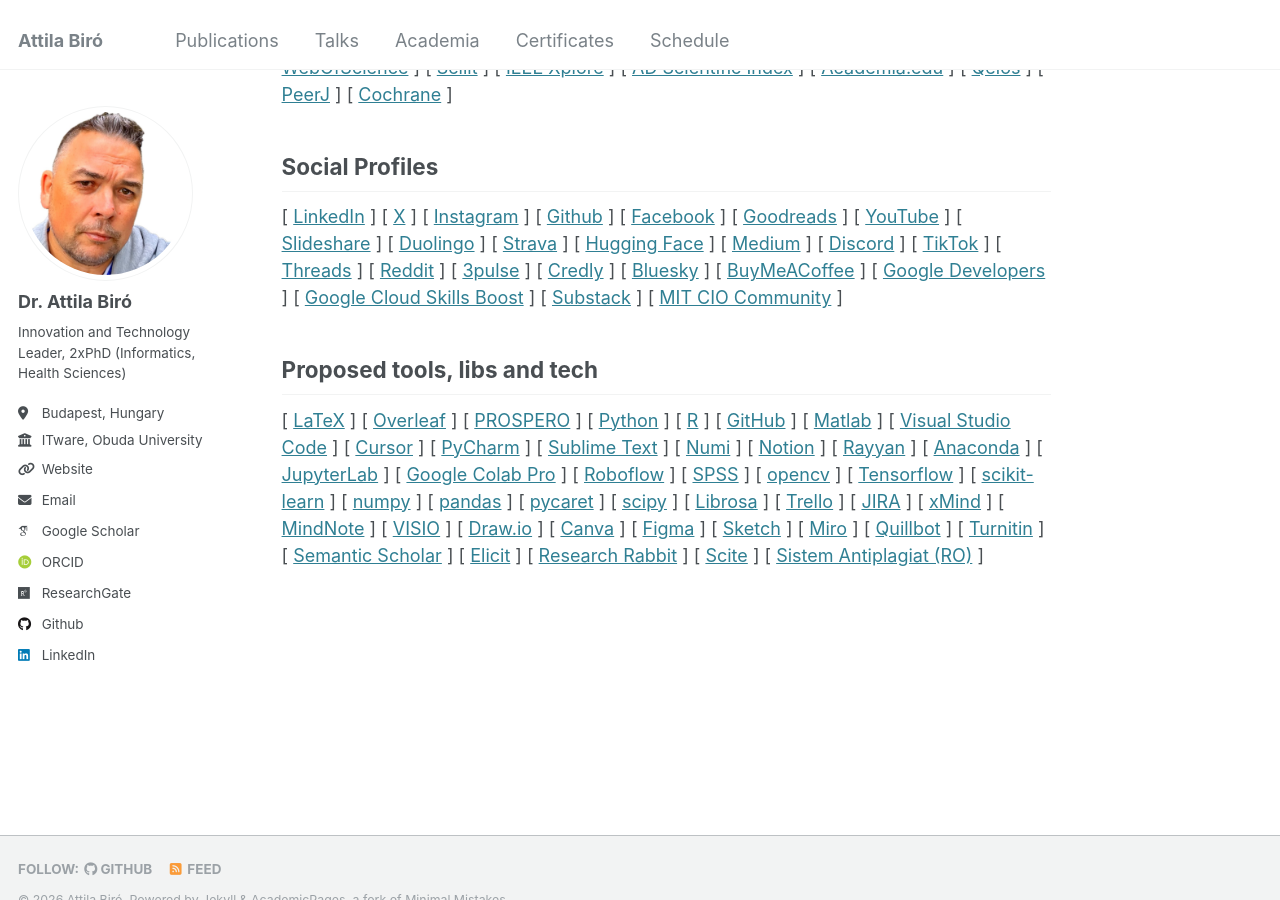
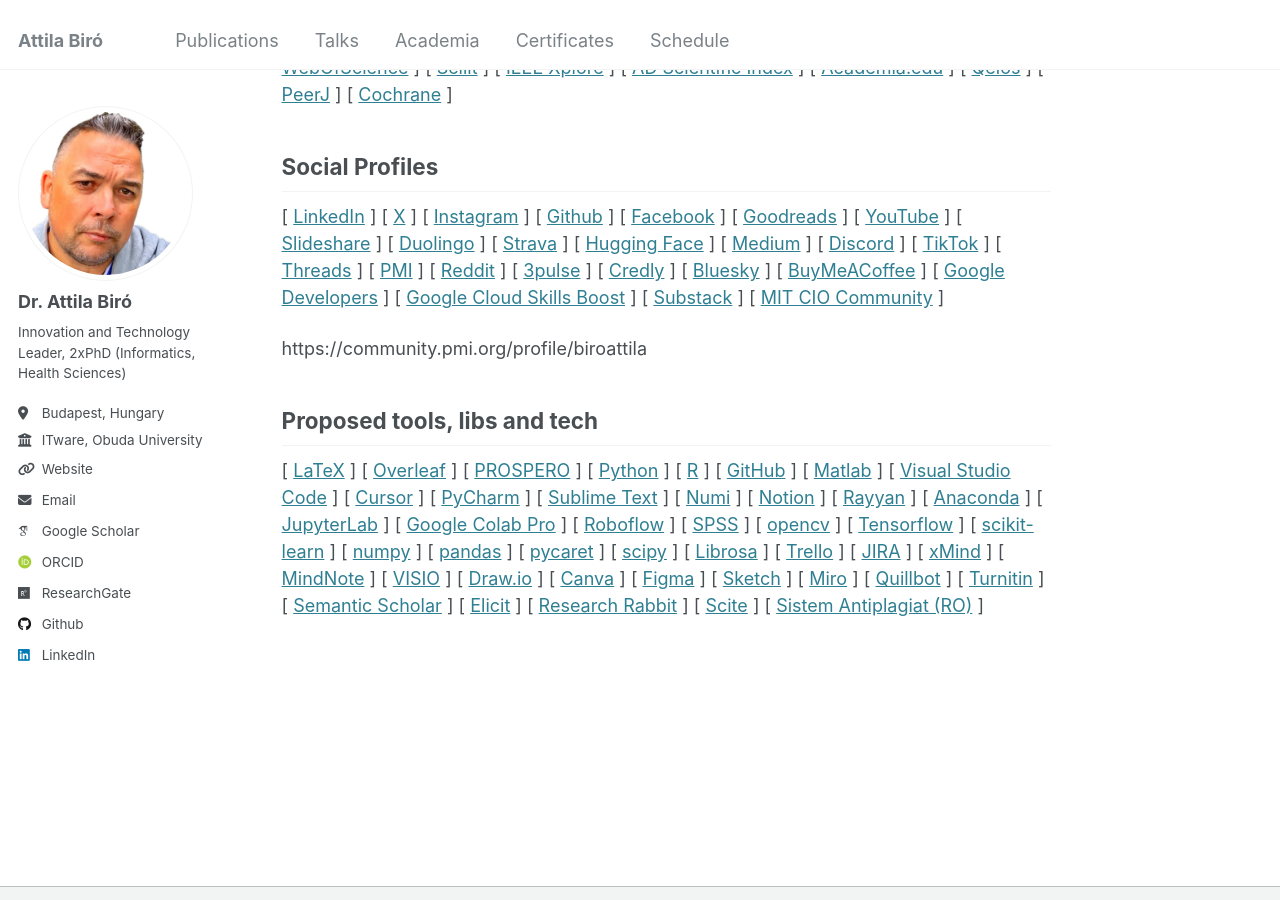
Before and after one commit to biroka/biroka.github.io, a Jekyll site: the page built from _pages/about.md, in a window 1280 px wide and 900 px high, scrolled down 3749 px. Built offline with Jekyll 4.4.1, drawn with Linux system fonts in a browser that asks for light colours; some web fonts are replaced.

Commit message:
Add PMI community profile link to about page
Added a link to the PMI community profile.

```diff
--- a/_pages/about.md
+++ b/_pages/about.md
@@ -108,6 +108,7 @@ Social Profiles
 [ <a target="_blank" href="https://discordapp.com/users/biroka">Discord</a> ]
 [ <a target="_blank" href="https://tiktok.com/@biroka">TikTok</a> ]
 [ <a target="_blank" href="https://www.threads.net/@b1r0/">Threads</a> ]
+[ <a target="_blank" href="https://community.pmi.org/profile/biroattila">PMI</a> ]
 [ <a target="_blank" href="https://www.reddit.com/user/B1R0K4">Reddit</a> ]
 [ <a target="_blank" href="https://3pulse.com/AttilaBiro">3pulse</a> ]
 [ <a target="_blank" href="https://www.credly.com/users/biroattila">Credly</a> ]
@@ -117,6 +118,9 @@ Social Profiles
 [ <a target="_blank" href="https://www.cloudskillsboost.google/public_profiles/e6f385fa-6214-4daa-a63c-2647c72ffa43">Google Cloud Skills Boost</a> ]
 [ <a target="_blank" href="https://substack.com/@biroka">Substack</a> ]
 [ <a target="_blank" href="https://mitcio.com/members/34798389">MIT CIO Community</a> ]
+
+
+https://community.pmi.org/profile/biroattila
 
 Proposed tools, libs and tech
 ------
```
